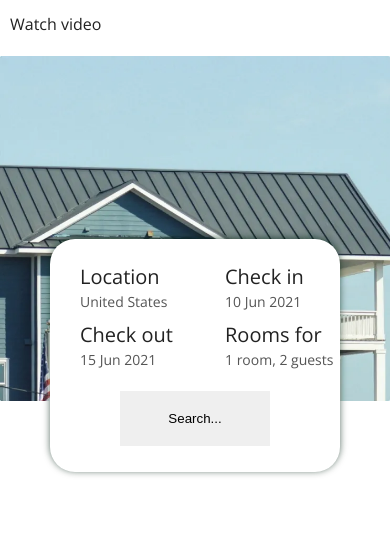
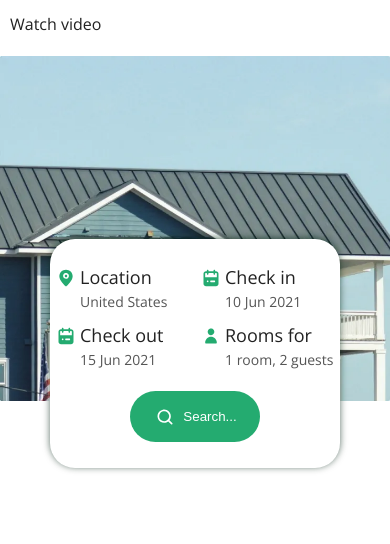
Before and after one commit to tbeketova/hotel-booking, a website built with Vite: page index.html in a window 390 px wide. Shown: the part 217-761 px from the top of the page. Built offline with nearby package versions, Linux system fonts and the light colour scheme; files whose address does not match are found by name.

Commit message:
добавляет стили mobile first для блока search

```diff
--- a/index.html
+++ b/index.html
@@ -52,19 +52,19 @@
                         <img src="./public/assets/images/intro.webp" alt="Изображение дома" width="743" height="656">
                         <div class="intro__search search">
                             <ul class="search__list">
-                                <li>
+                                <li class="search__item search__item--location">
                                     <p>Location</p>
                                     <span>United States</span>
                                 </li>
-                                <li>
+                                <li class="search__item search__item--check-in">
                                     <p>Check in</p>
                                     <span>10 Jun 2021</span>
                                 </li>
-                                <li>
+                                <li class="search__item search__item--check-out">
                                     <p>Check out</p>
                                     <span>15 Jun 2021</span>
                                 </li>
-                                <li>
+                                <li class="search__item search__item--rooms">
                                     <p>Rooms for</p>
                                     <span>1 room, 2 guests</p>
                                 </li>
--- a/src/styles/blocks/button.scss
+++ b/src/styles/blocks/button.scss
@@ -1,5 +1,7 @@
+@use './../variables' as *;
 .button {
   display: block;
   border: none;
   cursor: pointer;
+
 }
--- a/src/styles/blocks/popular-hotels.scss
+++ b/src/styles/blocks/popular-hotels.scss
@@ -1,5 +1,14 @@
 .popular-hotels {
-  padding: 100px 0 0 0;
+  padding: 140px 0 0 0;
+}
+
+.popular-hotels__title {
+  margin: 0 0 20px;
+  text-align: center;
+}
+
+.popular-hotels__subtitle {
+  margin: 0;
 }
 
 .popular-hotels__button {
--- a/src/styles/blocks/search.scss
+++ b/src/styles/blocks/search.scss
@@ -8,26 +8,60 @@
 
 .search__list {
   list-style-type: none;
-  margin: 0;
+  margin: 0 auto 20px;
   padding: 0;
   width: 290px;
   display: flex;
   justify-content: space-between;
   flex-wrap: wrap;
   row-gap: 10px;
-  margin-bottom: 20px;
+  position: relative;
 
 }
 
-.search__list li {
+.search__item {
   width: 145px;
   padding-left: 30px;
+  position: relative;
+}
 
+.search__item::before {
+  position: absolute;
+  content: " ";
+  width: 20px;
+  height: 20px;
+  top: 3px;
+  left: 6px;
+}
+
+.search__item--location::before {
+  background-image: url("../../../public/assets/vectors/location.svg");
+  background-repeat: no-repeat;
+  background-size: 20px 20px;
+}
+
+.search__item--check-in::before {
+  background-image: url("../../../public/assets/vectors/check-in-out.svg");
+  background-repeat: no-repeat;
+  background-size: 20px 20px;
+}
+
+.search__item--check-out::before {
+  background-image: url("../../../public/assets/vectors/check-in-out.svg");
+  background-repeat: no-repeat;
+  background-size: 20px 20px;
+}
+
+.search__item--rooms::before {
+  background-image: url("../../../public/assets/vectors/guest.svg");
+  background-repeat: no-repeat;
+  background-size: 20px 20px;
 }
 
 .search__list p {
   margin: 0;
-  font-size: 20px;
+  font-size: 18px;
+  font-weight: 500;
   line-height: 24px;
   color: $base-color-text;
 }
@@ -39,7 +73,14 @@
 }
 
 .search__list-button {
-  width: 150px;
+  width: 130px;
   margin: 0 auto;
-  padding: 20px;
+  padding: 18px 20px 18px 50px;
+  background-color: $accent-color;
+  color: $white;
+  border-radius: 280px;
+  background-image: url('../../../public/assets/vectors/search.svg');
+  background-repeat: no-repeat;
+  background-size: 20px 20px;
+  background-position: 25px center;
 }
```
